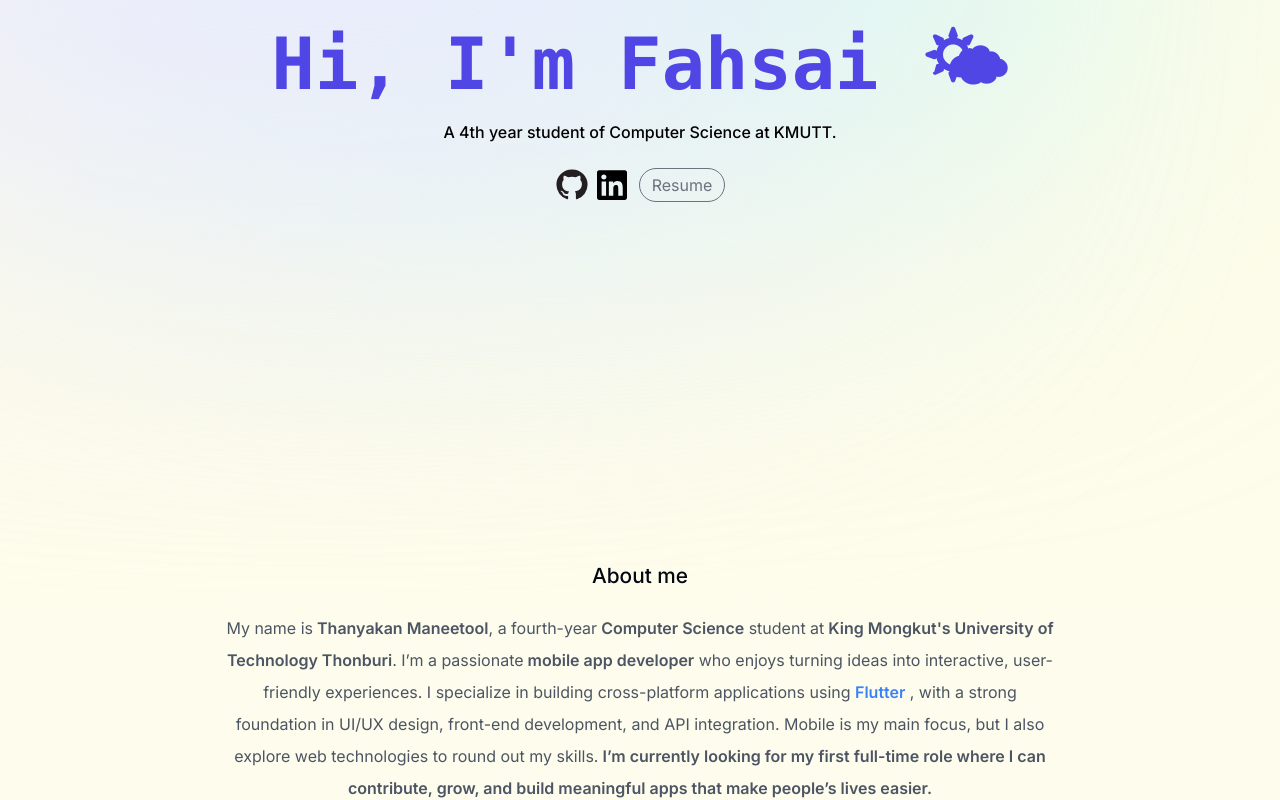
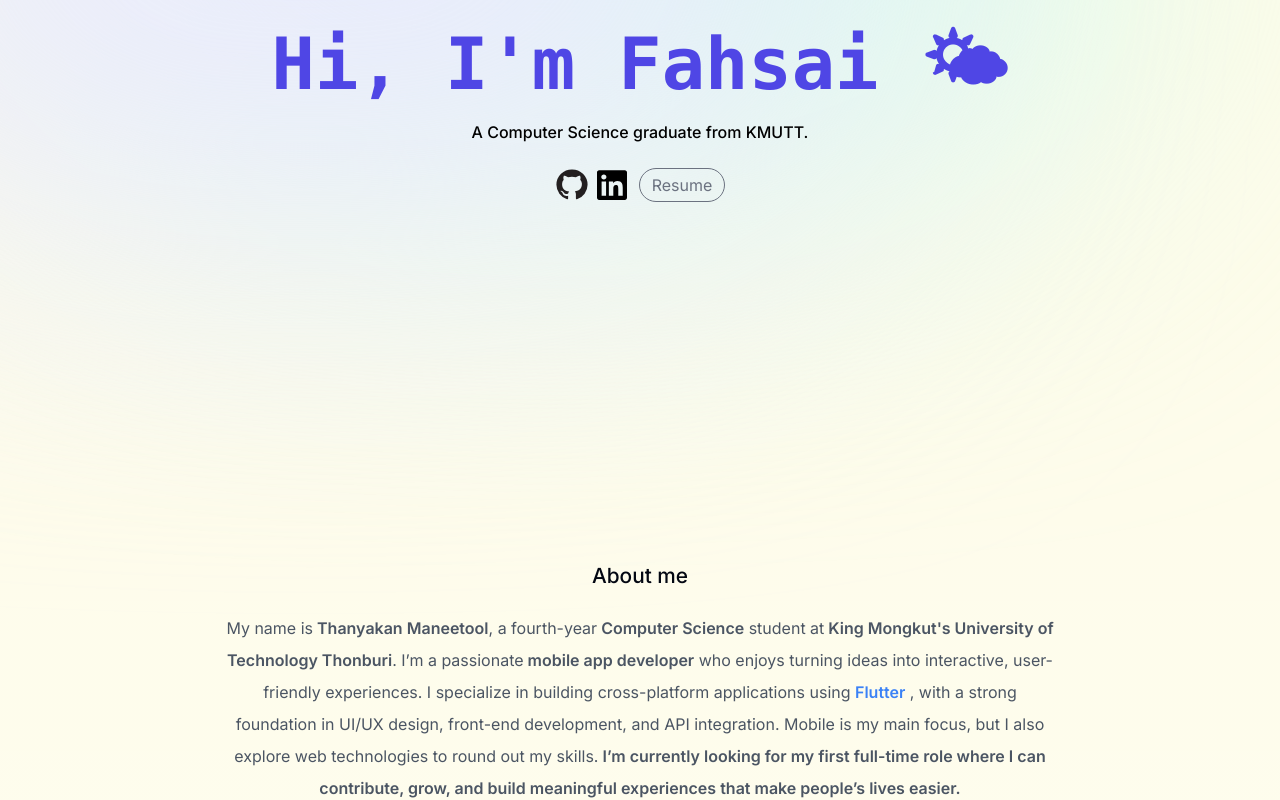
Before and after one commit to fahsaifst/my-portfolio, a Next.js app: page / in a window 1280 px wide. Shown: the part 260-1060 px from the top of the page. Built offline with nearby package versions, Linux system fonts and the light colour scheme.

Commit message:
graduate update

```diff
--- a/app/components/AboutMe.tsx
+++ b/app/components/AboutMe.tsx
@@ -28,7 +28,7 @@ const AboutMe = () => {
         <span> who enjoys turning ideas into interactive, user-friendly experiences. I specialize in building cross-platform applications using </span>
         <span className="font-semibold text-blue-500"> Flutter</span>
         <span> , with a strong foundation in UI/UX design, front-end development, and API integration. Mobile is my main focus, but I also explore web technologies to round out my skills.</span>
-        <span className="font-semibold"> I’m currently looking for my first full-time role where I can contribute, grow, and build meaningful apps that make people’s lives easier.</span>
+        <span className="font-semibold"> I’m currently looking for my first full-time role where I can contribute, grow, and build meaningful experiences that make people’s lives easier.</span>
       </p>
       </motion.div>
       <motion.div
--- a/app/components/Intro.tsx
+++ b/app/components/Intro.tsx
@@ -33,7 +33,7 @@ export default function Intro() {
             <h1 className="font-mono text-[#4f46e5] text-3xl sm:text-4xl text-center lg:text-left lg:text-7xl font-bold">
                 Hi, I'm Fahsai 🌤
             </h1>
-            <p className="mt-5 font-medium text-center text-black">A 4th year student of Computer Science at KMUTT.</p>
+            <p className="mt-5 font-medium text-center text-black">A Computer Science graduate from KMUTT.</p>
             <div className="flex justify-center mt-6 mb-10">
                 <Link target="_blank" href="https://github.com/fahsaifst">
                     <motion.button
@@ -60,7 +60,7 @@ export default function Intro() {
                         />
                     </motion.button>
                 </Link>
-                <Link target="_blank" href="https://drive.google.com/file/d/1ACgmZEYZegXQY9yWi70jKd9sm-IfgH-X/view?usp=drive_link">
+                <Link target="_blank" href="https://drive.google.com/file/d/1l0DI5g_KVs3fQckBYxYcDwL-YdszPjbP/view?usp=sharing">
                     <motion.button
                         whileHover={{ scale: [null, 1, 1.1] }}
                         transition={{ duration: 0.3 }}
```
